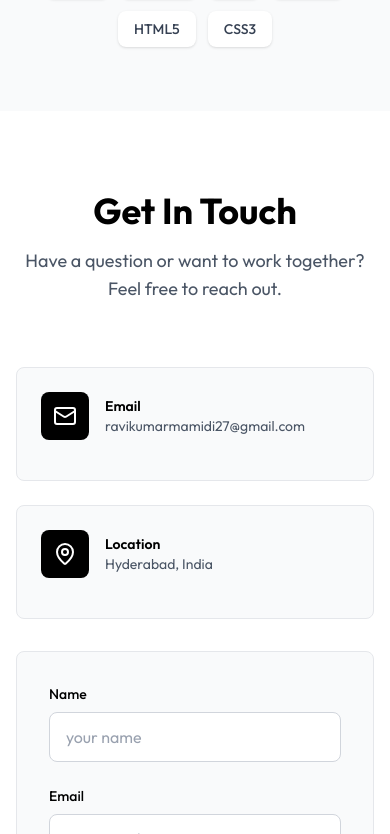
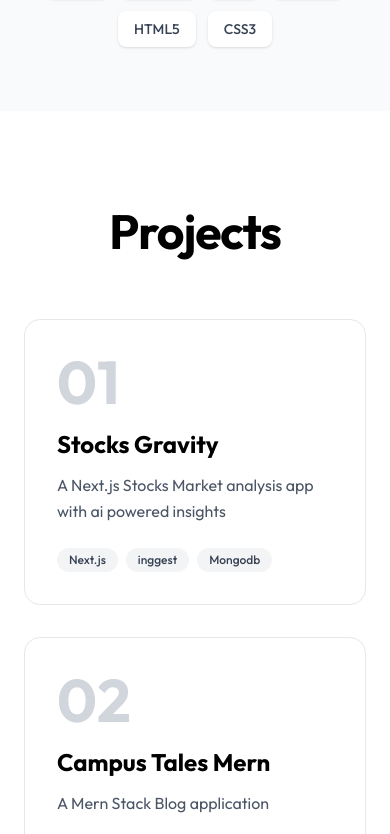
Before and after one commit to RavikrGTX/portfolio, a Next.js app: page / in a window 390 px wide. Shown: the part 4330-5164 px from the top of the page. Built offline with nearby package versions, Linux system fonts and the light colour scheme; a web font is replaced by a local one.

Commit message:
[IMP]:add project section with navigation

```diff
--- a/src/app/components/Navbar.jsx
+++ b/src/app/components/Navbar.jsx
@@ -61,6 +61,11 @@ const Navbar = () => {
                 My Work
               </a>
             </li>
+             <li>
+              <a href="#projects" className="font-serif">
+                Projects
+              </a>
+            </li>
 
             <li>
               <a href="#contact" className="font-serif">
--- /dev/null
+++ b/src/app/components/Projects.jsx
@@ -0,0 +1,98 @@
+import Link from 'next/link';
+import React from 'react';
+
+const projects = [
+  {
+    id: "1",
+    title: "Stocks Gravity",
+    description: "A Next.js Stocks Market analysis app with ai powered insights",
+    tech: ["Next.js", "inggest", "Mongodb"],
+    url:"https://stocks-next-app.vercel.app/"
+  },
+  {
+    id: "2",
+    title: "Campus Tales Mern",
+    description: "A Mern Stack Blog application",
+    tech: ["MongoDB", "Express", "React", "Node.js"],
+    url:"https://campus-tales-mern.onrender.com/"
+  }
+];
+
+const Projects = () => {
+  return (
+    <section id="projects" className="max-w-6xl mx-auto px-6 py-24">
+
+      {/* Section Heading */}
+      <div className="mb-16 text-center">
+        <h1 className="text-5xl font-bold text-black mb-4 tracking-tight">
+          Projects
+        </h1>
+
+
+      </div>
+
+
+      <div className="grid grid-cols-1 md:grid-cols-2 gap-8">
+        {projects.map((project, index) => (
+            <Link
+  href={project.url}
+  target="_blank"
+  rel="noopener noreferrer"
+  className="block"
+>
+          <div
+            key={project.id}
+            className="group relative border border-gray-200 rounded-2xl p-8
+                       hover:border-black hover:shadow-xl
+                       transition-all duration-500 ease-out
+                       hover:-translate-y-2 cursor-pointer
+                       bg-white overflow-hidden"
+          >
+
+            <div className="absolute inset-0 bg-gradient-to-br from-gray-50 to-transparent
+                          opacity-0 group-hover:opacity-100 transition-opacity duration-500"></div>
+
+            <div className="relative z-10">
+
+              <div className="text-gray-300 font-bold text-6xl mb-4
+                            group-hover:text-gray-400 transition-colors duration-300">
+                {String(index + 1).padStart(2, '0')}
+              </div>
+
+              <h2 className="text-2xl font-bold text-black mb-3
+                           group-hover:translate-x-1 transition-transform duration-300">
+                {project.title}
+              </h2>
+
+              <p className="text-gray-600 text-base leading-relaxed mb-6">
+                {project.description}
+              </p>
+
+
+              <div className="flex flex-wrap gap-2">
+                {project.tech.map((tech, i) => (
+                  <span
+                    key={i}
+                    className="px-3 py-1 text-xs font-medium text-gray-700
+                             bg-gray-100 rounded-full
+                             group-hover:bg-black group-hover:text-white
+                             transition-all duration-300"
+                  >
+                    {tech}
+                  </span>
+                ))}
+              </div>
+
+
+
+            </div>
+          </div>
+        </Link>
+        ))}
+      </div>
+
+    </section>
+  );
+};
+
+export default Projects;
--- a/src/app/page.js
+++ b/src/app/page.js
@@ -7,6 +7,7 @@ import Mywork from "./components/Mywork";
 import Navbar from "./components/Navbar";
 import Skills from "./components/Skills";
 import Testimonials from "./components/Testimonials";
+import Projects from "./components/Projects";
 export default function Home() {
   return (
     <>
@@ -16,7 +17,9 @@ export default function Home() {
     <About/>
     <Mywork/>
     {/* <Testimonials/> */}
+
     <Skills/>
+    <Projects/>
     <Contact/>
     <Footer/>
 
```
